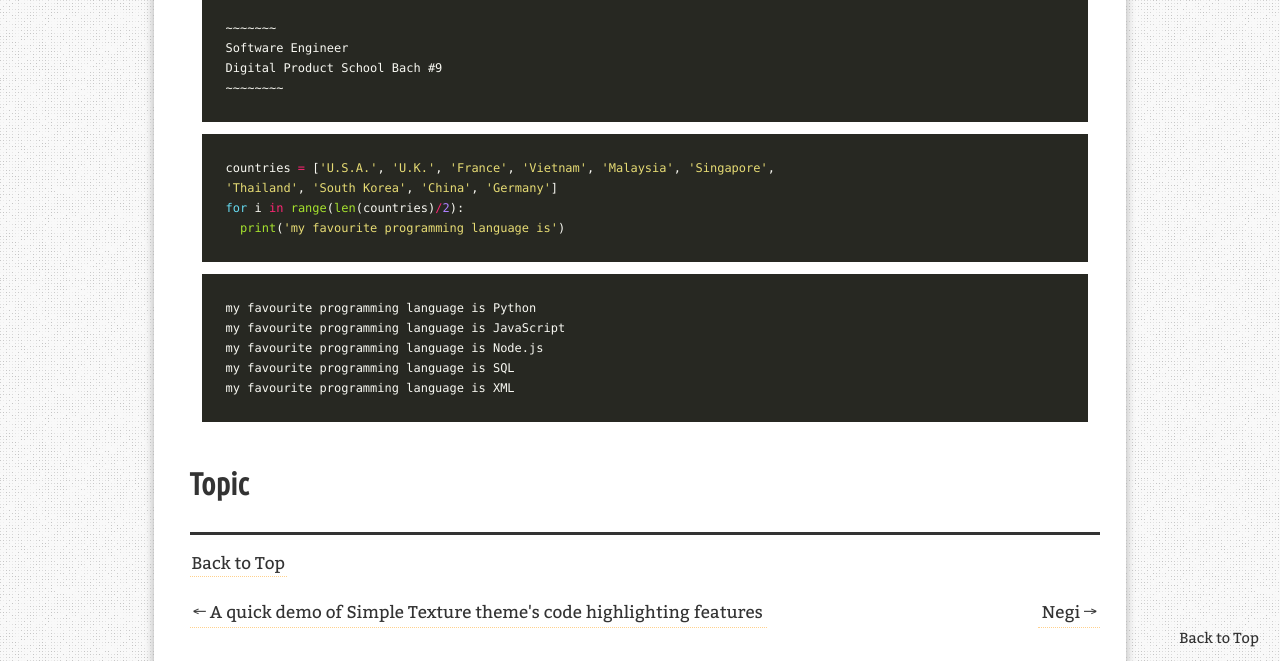
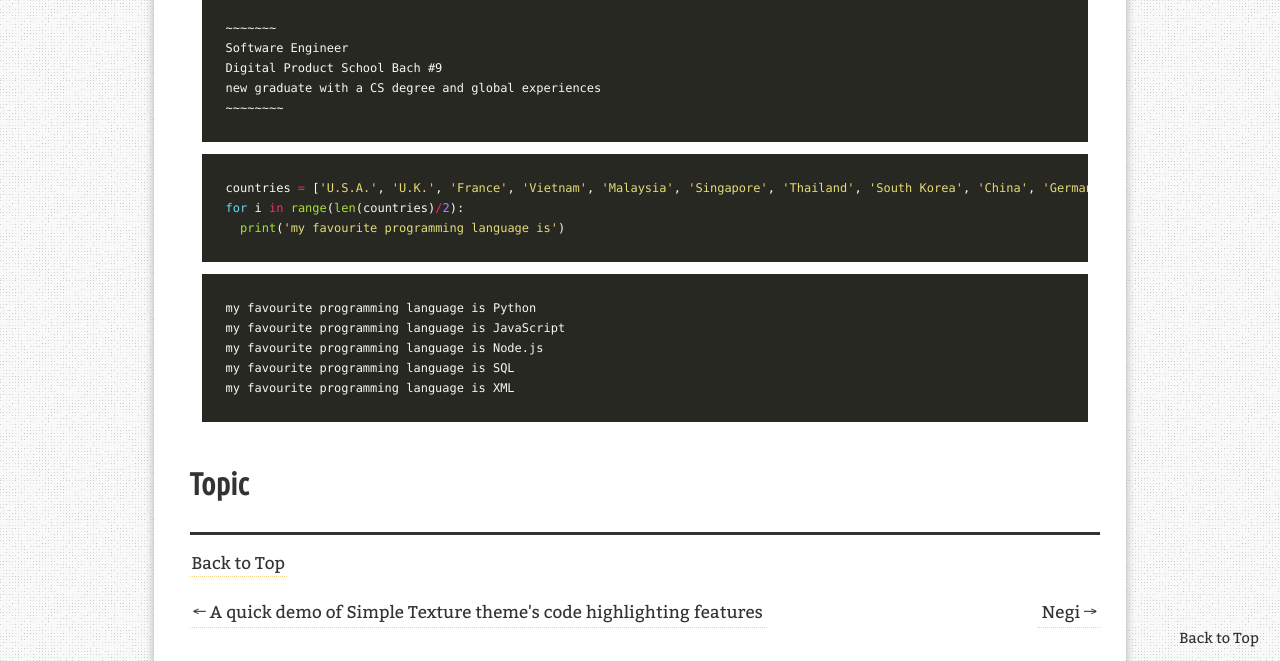
Before and after one commit to yizeng/jekyll-theme-simple-texture, a Jekyll site: the page built from _posts/2019-01-27-Nao.md, in a window 1280 px wide and 900 px high, scrolled down 481 px, cut to the strip 239-900 px from the top of the window. Built offline with Jekyll 4.4.1, drawn with Linux system fonts in a browser that asks for light colours; comment, search, counter and statistics services are not loaded.

Commit message:
Update 2019-01-27-Nao.md

```diff
--- a/_posts/2019-01-27-Nao.md
+++ b/_posts/2019-01-27-Nao.md
@@ -15,12 +15,12 @@ redirect_from:
 ~~~~~~~
 Software Engineer
 Digital Product School Bach #9
+new graduate with a CS degree and global experiences
 ~~~~~~~~
 ~~~~~~~~~~~~~~~~~~
 
 ~~~ python
-countries = ['U.S.A.', 'U.K.', 'France', 'Vietnam', 'Malaysia', 'Singapore',
-'Thailand', 'South Korea', 'China', 'Germany']
+countries = ['U.S.A.', 'U.K.', 'France', 'Vietnam', 'Malaysia', 'Singapore', 'Thailand', 'South Korea', 'China', 'Germany']
 for i in range(len(countries)/2):
   print('my favourite programming language is')
 ~~~
```
